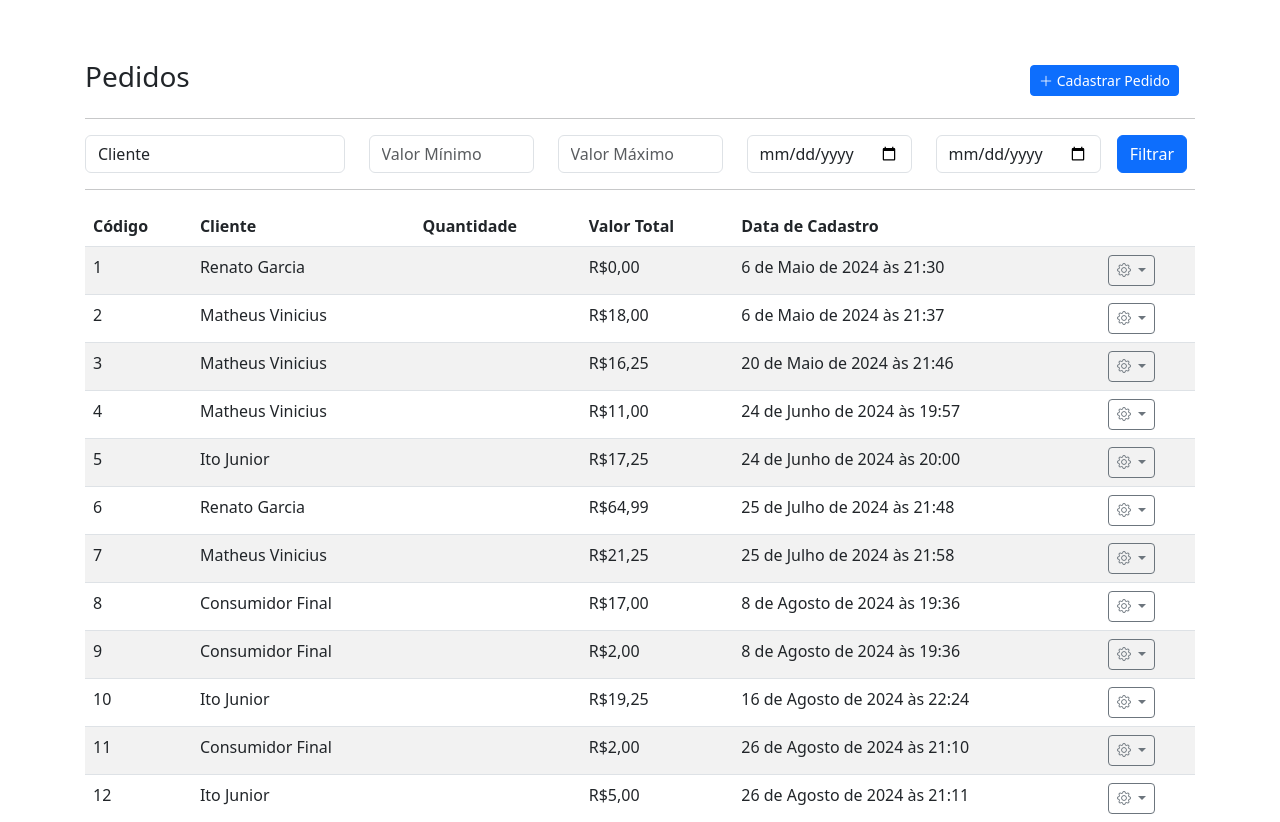
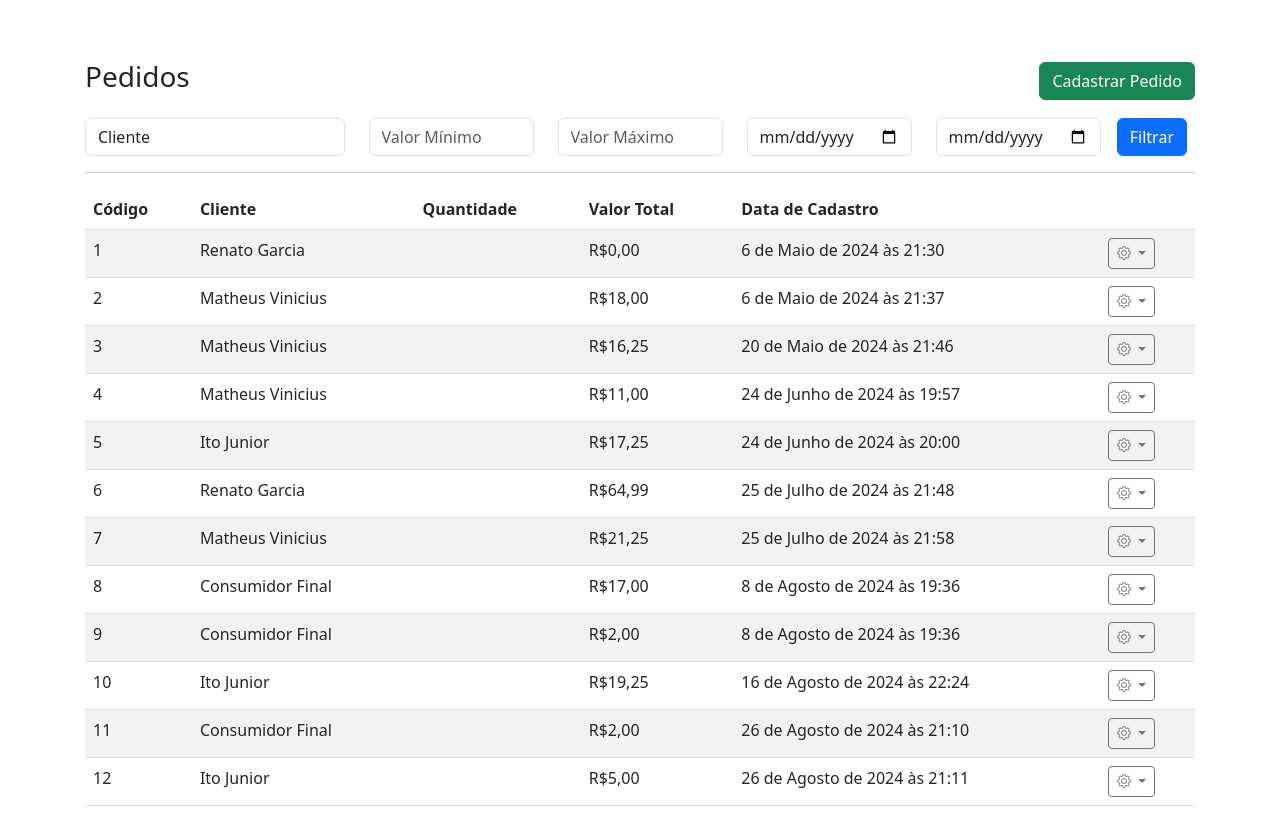
Before and after one commit to magalhaesmth/itohookah-django, a Django app: template cadastros/templates/cadastros/list/pedido.html in a window 1280 px wide. Shown: the part 16-838 px from the top of the page. Run offline with Django 4.2, Linux system fonts and the light colour scheme; the template is opened without the code that fills it: values that come from a table or form of the project are taken from there, others are empty; data comes from the database, SQL or seed files in the repository; parts of the project's set-up code (start-up, migrations or seed data) failed here and were passed over; some libraries are stand-ins or nearby versions.

Commit message:
Padronizando tamanho de todos botões

```diff
--- a/cadastros/models.py
+++ b/cadastros/models.py
@@ -90,7 +90,7 @@ class Produto(models.Model):
     atualizado_em = models.DateTimeField(auto_now=True)
 
     def __str__(self):
-        return f"Nome: {self.nome} | R${self.valor} |  Marca: {self.marca}"
+        return f"Nome: {self.nome} - Marca: {self.marca} - R${self.valor}"
 
 class Pedido(models.Model):
     cliente = models.ForeignKey(
--- a/cadastros/templates/cadastros/form-pedido.html
+++ b/cadastros/templates/cadastros/form-pedido.html
@@ -14,10 +14,10 @@
         <h3>{{titulo|default:"Formulário"}}</h3>
     </div>
     <div class="col-md-4 d-flex justify-content-end gap-2">
-        <a href="{% url 'cadastrar-carrinho' %}" class="btn btn-purple btn-sm">
+        <a href="{% url 'cadastrar-carrinho' %}" class="btn btn-purple">
             Adicionar Item
         </a>
-        <a href="{% url 'cadastrar-pedido' %}" class="btn btn-orange btn-sm">
+        <a href="{% url 'cadastrar-pedido' %}" class="btn btn-orange">
             Fechar Carrinho
         </a>
     </div>
--- a/cadastros/templates/cadastros/list/cliente.html
+++ b/cadastros/templates/cadastros/list/cliente.html
@@ -9,7 +9,7 @@
         <h3 class="">Lista de Clientes</h3>
     </div>
     <div class="col-md">
-        <a href="{% url 'cadastrar-cliente' %}" class="btn btn-primary btn-sm">
+        <a href="{% url 'cadastrar-cliente' %}" class="btn btn-primary">
             <i class="bi bi-plus-lg"></i>
             Cadastrar Cliente
         </a>
--- a/cadastros/templates/cadastros/list/pedido.html
+++ b/cadastros/templates/cadastros/list/pedido.html
@@ -8,15 +8,12 @@
     <div class="col-md-10">
         <h3 class="">Pedidos</h3>
     </div>
-    <div class="col-md">
-        <a href="{% url 'cadastrar-pedido' %}" class="btn btn-primary btn-sm">
-            <i class="bi bi-plus-lg"></i>
+    <div class="col-md d-flex justify-content-end">
+        <a href="{% url 'cadastrar-pedido' %}" class="btn btn-success">
             Cadastrar Pedido
         </a>
     </div>
 </div>
-
-<hr>
 
 <div class="row mt-3">
     <div class="col-md-12">
--- a/cadastros/views.py
+++ b/cadastros/views.py
@@ -3,7 +3,7 @@ from django.urls import reverse_lazy
 from django.http import JsonResponse
 from django.shortcuts import render, redirect
 from dal import autocomplete
-from .forms import PedidoForms, ProdutoFilterForm, ProdutoForms, PedidoFilterForm
+from .forms import PedidoForms, ProdutoFilterForm, PedidoFilterForm
 
 from django.views.generic.edit import CreateView, UpdateView, DeleteView
 from django.views.generic.list import ListView
```
